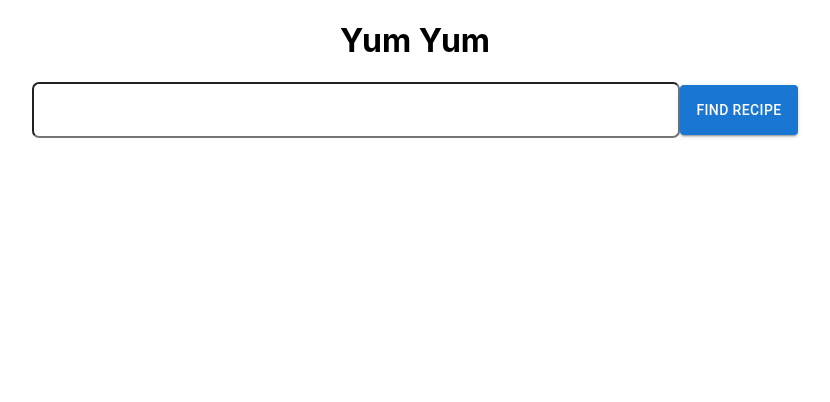
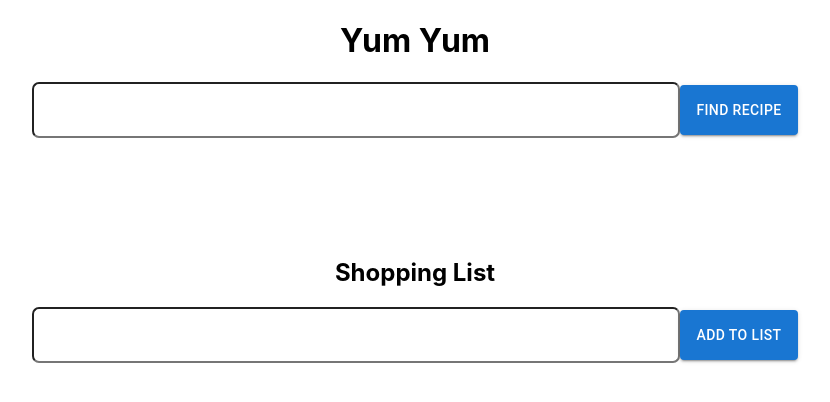
Before and after one commit to TyroneKong/Yum-Yum, a React (Create React App) app: page / in a window 1280 px wide. Shown: the top 402 px of the page, without its empty margins (225-1055 px from the left). Built offline with nearby package versions, Linux system fonts and the light colour scheme.

Commit message:
added shoppping list

```diff
--- a/src/App.tsx
+++ b/src/App.tsx
@@ -1,14 +1,15 @@
 import React, { FC, useState, createContext } from "react";
 import "./App.css";
 import { Recipe } from "./components/recipes/recipe";
+import Shopping from "./components/shoppingList/shopping"
 
 export interface greetingProps {
   name: string;
-  setName: (value: string | ((prevName: string) => string)) => void;
+  setName: React.Dispatch<React.SetStateAction<string>>
   greet: string;
-  setGreet: (value: string | ((prevGreet: string) => string)) => void;
+  setGreet: React.Dispatch<React.SetStateAction<string>>
   input: string;
-  setInput: (value: string | ((prevInput: string) => string)) => void;
+  setInput: React.Dispatch<React.SetStateAction<string>>
 }
 
 export const GreetContext = createContext<greetingProps | null>(null);
@@ -33,6 +34,7 @@ const App: FC = () => {
     <GreetContext.Provider value={value}>
       <div className="App">
         <Recipe />
+        <Shopping/>
       </div>
     </GreetContext.Provider>
   );
--- a/src/components/recipes/recipe.tsx
+++ b/src/components/recipes/recipe.tsx
@@ -1,69 +1,57 @@
-import axios from 'axios';
-import React, {FC, useRef, useContext, useState} from 'react';
-import { Button } from '@mui/material';
-import { GreetContext } from '../../App';
-import { RecipeList } from './recipeList';
-import './recipe.scss'
-
-
+import axios from "axios";
+import React, { FC, useRef, useContext, useState } from "react";
+import { Button } from "@mui/material";
+import { GreetContext } from "../../App";
+import { RecipeList } from "./recipeList";
+import "./recipe.scss";
 
 // passing in the greetingprops using the interface
-export const Recipe:FC =()=> {
-    const formRef = useRef<HTMLFormElement>(null)
-
+export const Recipe: FC = () => {
+  const formRef = useRef<HTMLFormElement>(null);
 
   // using the context
 
-const value = useContext(GreetContext)
-const [recipeData, setRecipeData] = useState<string |null>(null)
+  const value = useContext(GreetContext);
+  const [recipeData, setRecipeData] = useState<string | null>(null);
 
+  const getRecipeList = async () => {
+    try {
+      const { data } = await axios.get(
+        `http://localhost:8080/recipeList/${value?.input}`
+      );
 
+      const { results } = data;
 
-const getRecipeList= async ()=>{
-    try {
-        const {data} = await axios.get(`http://localhost:8080/recipeList/${value?.input}`)
-        console.log(data.results)
-        setRecipeData(data.results)
+      console.log(results);
+      setRecipeData(results);
     } catch (error) {
-        console.log(error)
+      console.log(error);
     }
-}
+  };
 
-const fetchData=(e:React.FormEvent<HTMLFormElement>)=>{
-e.preventDefault()
+  const fetchData = (e: React.FormEvent<HTMLFormElement>) => {
+    e.preventDefault();
 
-getRecipeList()
+    getRecipeList();
 
-formRef.current?.reset()
+    formRef.current?.reset();
+  };
 
-
-}
-
-
-
-
-const handleInput=(e:React.FormEvent<HTMLInputElement>)=>{
-
-value?.setInput(e.currentTarget.value)
-
-
-}
-
-
-
-
-
+  const handleInput = (e: React.FormEvent<HTMLInputElement>) => {
+    value?.setInput(e.currentTarget.value);
+  };
 
   return (
     <div>
       <h1>Yum Yum</h1>
- <form ref={formRef}onSubmit={fetchData}>
- <input className='input'  onChange={handleInput} required></input>
+      <form ref={formRef} onSubmit={fetchData}>
+        <input className="input" onChange={handleInput} required></input>
 
-
-<Button variant='contained' type='submit'>Find Recipe</Button>
+        <Button variant="contained" type="submit">
+          Find Recipe
+        </Button>
       </form>
- <RecipeList recipedata={recipeData}  />
+      <RecipeList recipedata={recipeData} />
     </div>
   );
-}
+};
--- a/src/components/recipes/recipeCards.tsx
+++ b/src/components/recipes/recipeCards.tsx
@@ -3,7 +3,7 @@ import './recipeCards.scss'
 
 
 export interface cardProps {
-data:any
+data:string
 
 }
 
--- /dev/null
+++ b/src/components/shoppingList/listInterface.ts
@@ -0,0 +1,6 @@
+
+export interface List {
+    id:number;
+    list:string;
+    isDone:boolean
+}
--- /dev/null
+++ b/src/components/shoppingList/shopping.scss
@@ -0,0 +1,6 @@
+input {
+  border-radius: 7px;
+  min-width: 50%;
+  height: 50px;
+  position: relative;
+}
--- /dev/null
+++ b/src/components/shoppingList/shopping.tsx
@@ -0,0 +1,45 @@
+import React, {FC, FormEvent, useState, useRef} from "react";
+import { Button } from "@mui/material";
+import './shopping.scss'
+import {List} from './listInterface'
+
+const Shopping:FC = () => {
+const [list, setList] = useState<string>("")
+const [lists, setLists] = useState<List[]>([])
+
+console.log(lists)
+
+
+const inputRef= useRef<HTMLFormElement>(null)
+
+
+
+const handleSubmit=(e:React.FormEvent)=>{
+e.preventDefault()
+
+if(list){
+  setLists([...lists, {id:Date.now(),list:list, isDone:false}])
+}
+inputRef.current?.reset()
+
+}
+
+
+
+
+return (
+<div>
+<h2>Shopping List</h2>
+    <form ref={inputRef}  onSubmit={handleSubmit}>
+
+      <input  type="input" onChange={(e)=>{setList(e.currentTarget.value)}}>
+      </input>
+      <Button className="button"  type="submit" variant="contained">Add to list</Button>
+    </form>
+
+  </div>
+
+)
+};
+
+export default Shopping;
```
Lines whose indentation alone changed are shown as unchanged.
